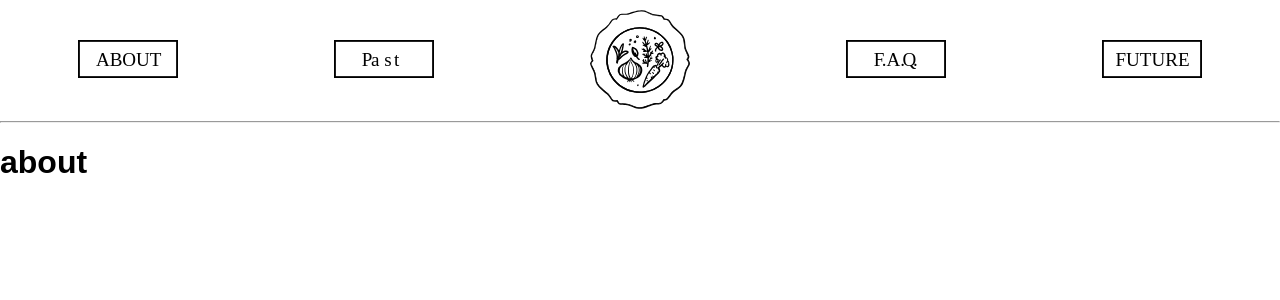
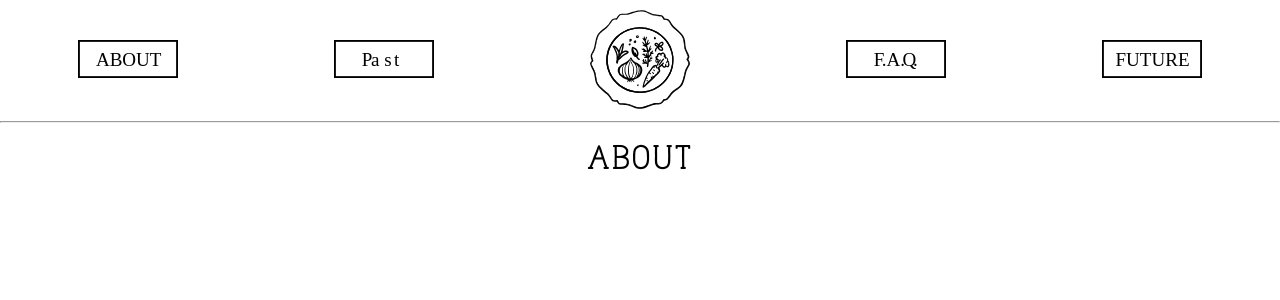
Before and after one commit to samshareski/epsc-ui, a React (Create React App) app: page /about in a window 1280 px wide. Shown: the top 300 px of the page. Built offline with nearby package versions, Linux system fonts and the light colour scheme.

Commit message:
Add font

```diff
--- /dev/null
+++ b/src/components/content/Content.css
@@ -0,0 +1,4 @@
+.Content h1 {
+    text-align: center;
+    font-family: 'LgpNaiveLineBlack';
+}
--- a/src/components/content/Content.js
+++ b/src/components/content/Content.js
@@ -1,9 +1,12 @@
 import React from 'react'
+import './Content.css'
 
 const Content = ({ match }) => (
-  <div>
+  <div className='Content'>
     <h1>
-      {match.params.path ? match.params.path : 'Home'}
+      {match.params.path
+        ? match.params.path
+        : 'Welcome to the Exceptional Persons Supper Club'}
     </h1>
   </div>
 )
--- a/src/index.css
+++ b/src/index.css
@@ -3,3 +3,8 @@ body {
   padding: 0;
   font-family: sans-serif;
 }
+
+@font-face {
+  font-family: 'LgpNaiveLineBlack';
+  src: local('LgpNaiveLineBlack'), url(./LgpNaiveLineBlack.otf) format('opentype')
+}
```
Also changed, not shown: src/LgpNaiveLineBlack.otf (added).
